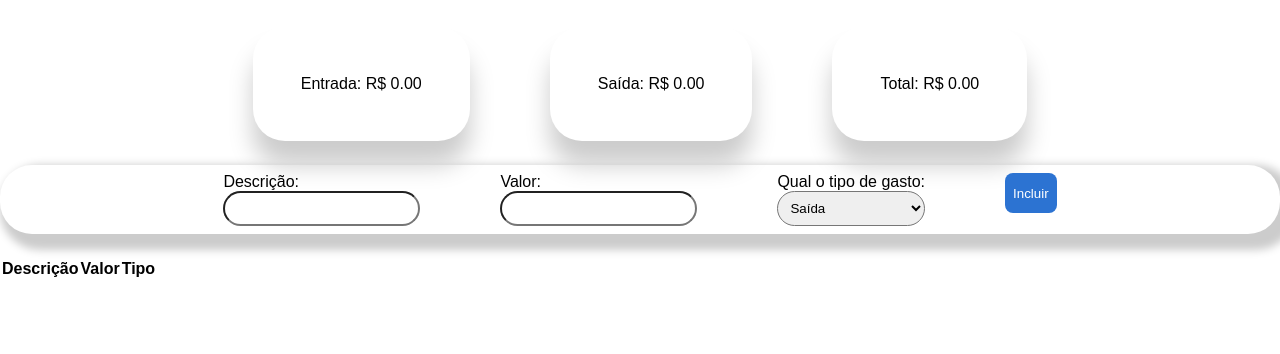
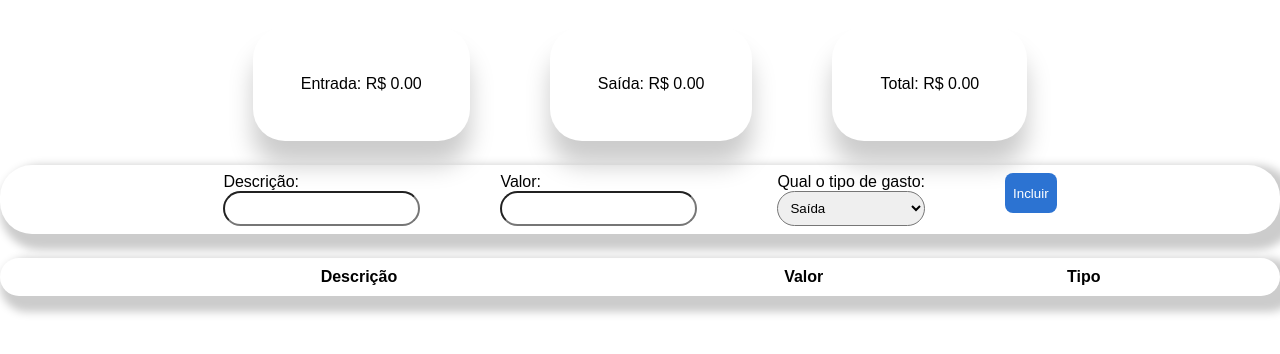
Before and after one commit to CaioCroccia22/Sistema-de-controle-de-financas-js, a plain HTML site: page index.html in a window 1280 px wide. Shown: the part 106-460 px from the top of the page. Drawn offline with Linux system fonts and the light colour scheme.

Commit message:
customização div-table

```diff
--- a/css/style.css
+++ b/css/style.css
@@ -90,4 +90,19 @@ input, select{
 .div-table{
     width: 100%;
     display: flex;
+    align-items: center;
+    justify-content: center;
+    box-shadow: 0.5rem 0.5rem 0.5rem 0.5rem #ccc;
+    border-radius: 2rem;
+    text-align: center;
 }
+
+table{
+    width: 90%;
+    padding: 0.5rem 0rem;
+
+}
+
+th{
+
+}
```
